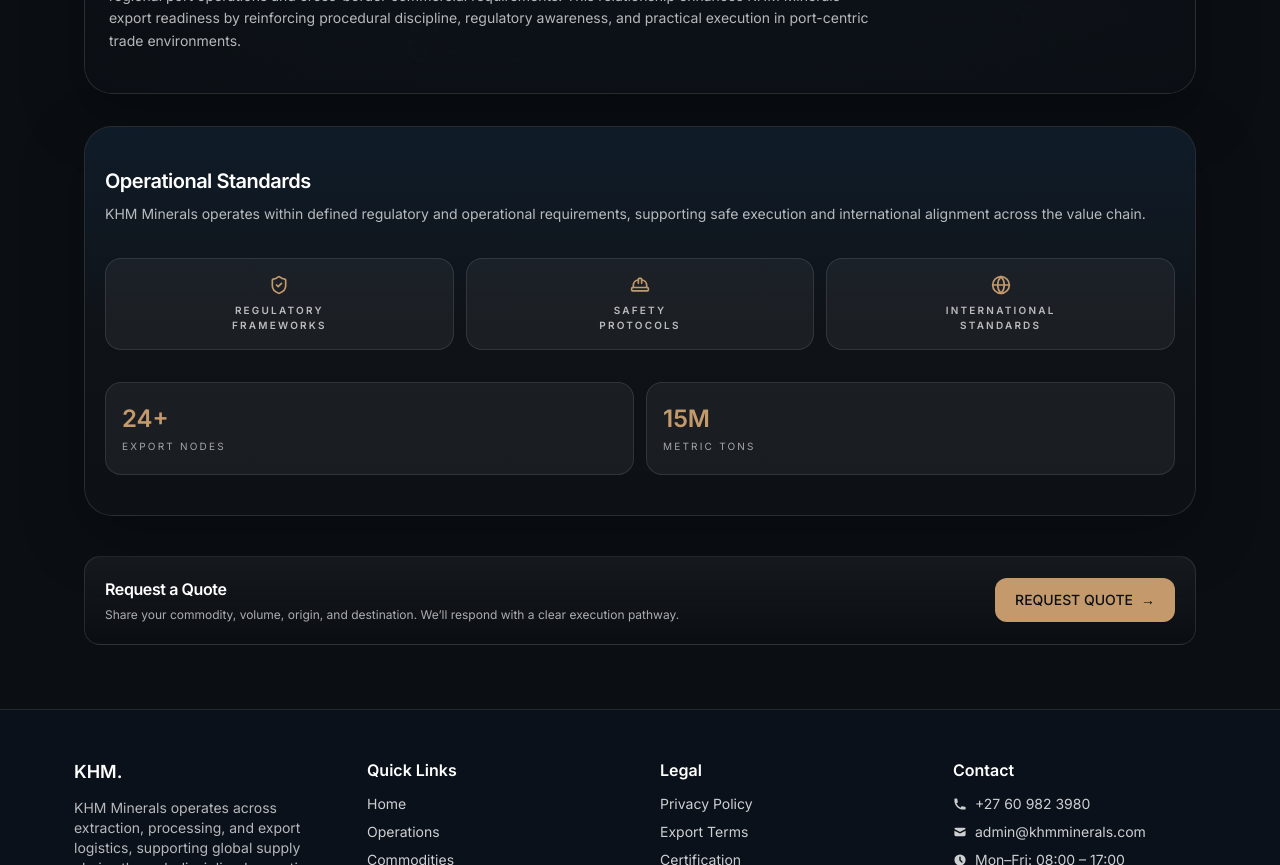
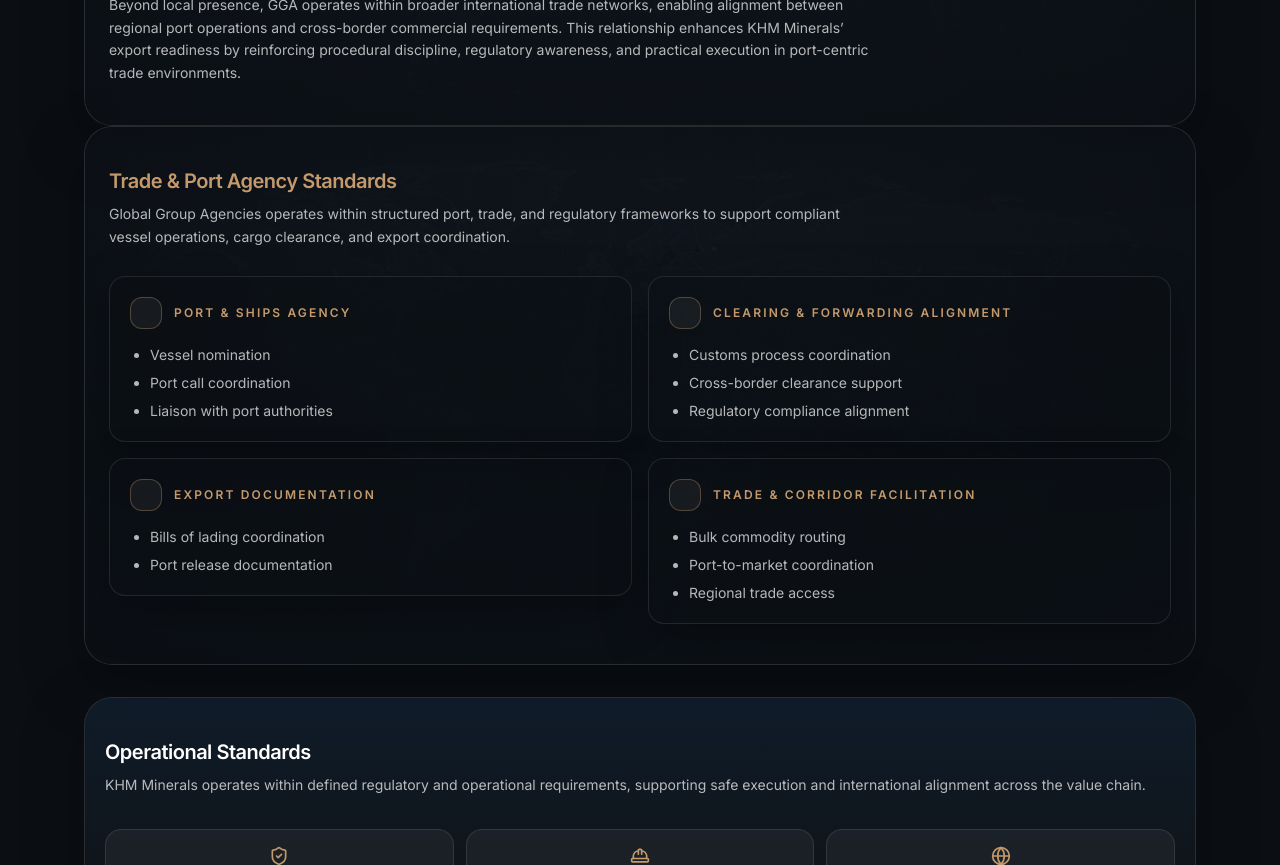
Before and after one commit to christopher-codespaces/khm, a Next.js app: page / in a window 1280 px wide. Shown: the part 1780-2645 px from the top of the page. Built offline with nearby package versions, Linux system fonts and the light colour scheme.

Commit message:
Update page.tsx

```diff
--- a/src/app/page.tsx
+++ b/src/app/page.tsx
@@ -63,6 +63,29 @@
                   className,
                 ].join(" ")}>
                 {children}
+              </div>
+            );
+          }
+
+          function StandardCard({
+            title,
+            children,
+          }: {
+            title: string;
+            children: React.ReactNode;
+          }) {
+            return (
+              <div className="rounded-2xl border border-white/10 bg-[#0B0F14]/55 p-5 shadow-[0_18px_45px_rgba(0,0,0,0.35)]">
+                <div className="flex items-center gap-3">
+                  <div className="h-8 w-8 rounded-xl border border-[#C49A6C]/35 bg-white/5" />
+                  <h3 className="text-[12px] font-semibold tracking-[0.18em] text-[#C49A6C]">
+                    {title.toUpperCase()}
+                  </h3>
+                </div>
+
+                <ul className="mt-4 space-y-2 text-sm text-white/70 list-disc pl-5">
+                  {children}
+                </ul>
               </div>
             );
           }
@@ -276,6 +299,11 @@
                 </Panel>
               </section>
 
+                {/* gap between panels */}
+              <div className="mx-auto max-w-6xl px-5">
+                <div className="h-8" />
+              </div>
+
               {/* PANEL: Trade & Port Network (GGA Detail) */}
               <section className="mx-auto max-w-6xl px-5">
                 <Panel className="overflow-hidden">
@@ -339,6 +367,71 @@
                             reinforcing procedural discipline, regulatory awareness, and
                             practical execution in port-centric trade environments.
                           </p>
+                        </MotionBlock>
+                      </div>
+                    </div>
+                  </div>
+                </Panel>
+              </section>
+
+              {/* PANEL: Trade & Port Agency Standards */}
+              <section className="mx-auto max-w-6xl px-5">
+                <Panel className="overflow-hidden">
+                  <div className="relative">
+                    {/* Background texture */}
+                    <div className="absolute inset-0">
+                      <img
+                        src="/partners-grid.png"
+                        alt=""
+                        className="h-full w-full object-cover opacity-35"
+                        loading="lazy"
+                      />
+                      <div className="absolute inset-0 bg-gradient-to-b from-[#0B0F14]/55 via-[#0B0F14]/70 to-[#0B0F14]/85" />
+                    </div>
+
+                    <div className="relative px-6 py-10">
+                      <MotionBlock>
+                        <h2 className="text-xl font-semibold tracking-tight text-[#C49A6C]">
+                          Trade &amp; Port Agency Standards
+                        </h2>
+
+                        <p className="mt-2 max-w-3xl text-sm leading-relaxed text-white/70">
+                          Global Group Agencies operates within structured port, trade, and
+                          regulatory frameworks to support compliant vessel operations, cargo
+                          clearance, and export coordination.
+                        </p>
+                      </MotionBlock>
+
+                      <div className="mt-7 grid gap-4 md:grid-cols-2">
+                        <MotionBlock delay={0.05}>
+                          <StandardCard title="Port &amp; Ships Agency">
+                            <li>Vessel nomination</li>
+                            <li>Port call coordination</li>
+                            <li>Liaison with port authorities</li>
+                          </StandardCard>
+                        </MotionBlock>
+
+                        <MotionBlock delay={0.1}>
+                          <StandardCard title="Clearing &amp; Forwarding Alignment">
+                            <li>Customs process coordination</li>
+                            <li>Cross-border clearance support</li>
+                            <li>Regulatory compliance alignment</li>
+                          </StandardCard>
+                        </MotionBlock>
+
+                        <MotionBlock delay={0.15}>
+                          <StandardCard title="Export Documentation">
+                            <li>Bills of lading coordination</li>
+                            <li>Port release documentation</li>
+                          </StandardCard>
+                        </MotionBlock>
+
+                        <MotionBlock delay={0.2}>
+                          <StandardCard title="Trade &amp; Corridor Facilitation">
+                            <li>Bulk commodity routing</li>
+                            <li>Port-to-market coordination</li>
+                            <li>Regional trade access</li>
+                          </StandardCard>
                         </MotionBlock>
                       </div>
                     </div>
```
